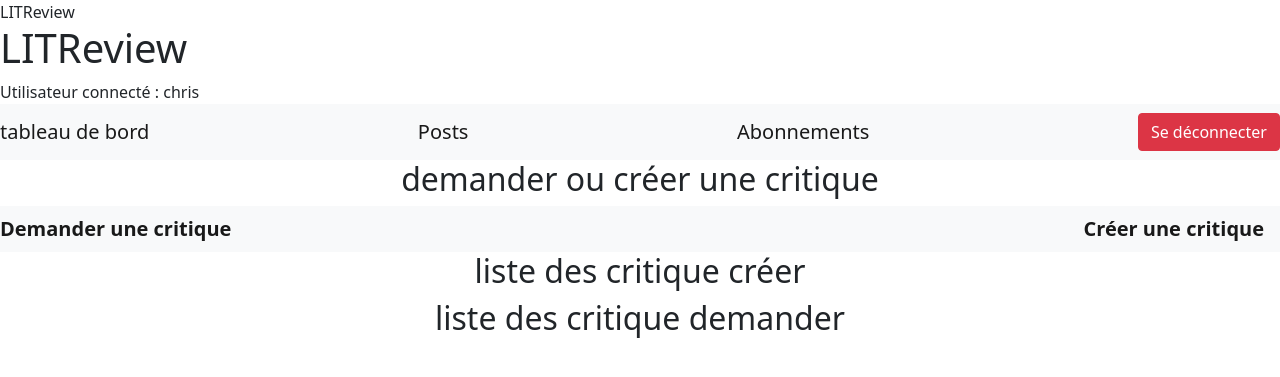
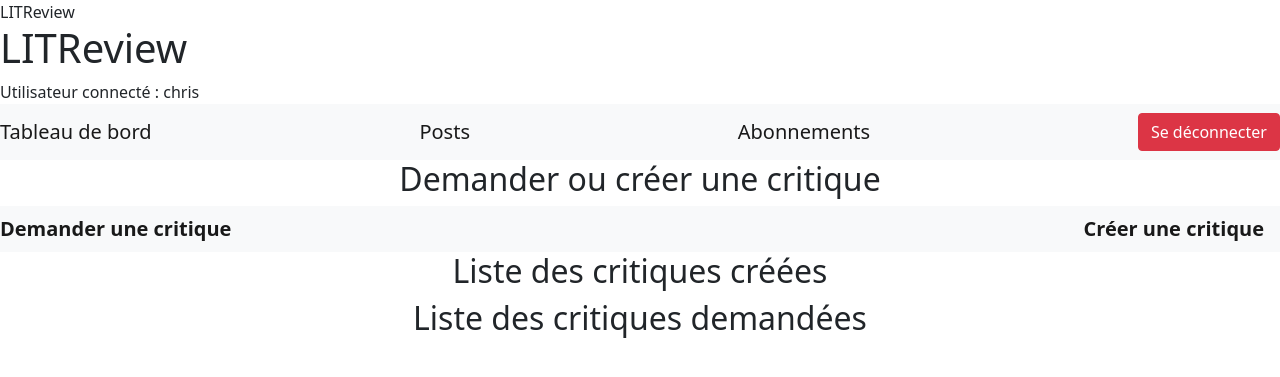
Before and after one commit to chrisopenclass/LITReview, a Django app: page /tableau_de_bord/ in a window 1280 px wide. Shown: the top 377 px of the page. Run offline with Django 4.2, Linux system fonts and the light colour scheme; a user stored in the database is signed in; data comes from the database, SQL or seed files in the repository; both versions use the stored data as it was after the commit.

Commit message:
correction de fautes

```diff
--- a/authentication/templates/authentication/connexion.html
+++ b/authentication/templates/authentication/connexion.html
@@ -8,7 +8,7 @@
     <form method="post">
         {% csrf_token %}
         <div class="form-group">
-            <h2>Connectez vous</h2>
+            <h2>Connectez-vous</h2>
             {{ form.as_p }}
             <button onclick="location.href='{% url 'registration' %}'" class="btn btn-primary">S'inscrire</button>
             <button type="submit" class="btn btn-primary">Se connecter</button>
--- a/authentication/templates/authentication/deconnexion.html
+++ b/authentication/templates/authentication/deconnexion.html
@@ -1,5 +1,5 @@
 {% extends "index.html" %}
 {% block content %}
-    <h2>Vous avez été déconnecter</h2>
+    <h2>Vous avez été déconnecté</h2>
     <button onclick="location.href='{% url 'connexion' %}'" id="btn__goToLogin">Se connecter</button>
 {% endblock content%}
--- a/review/templates/review/critique_creer.html
+++ b/review/templates/review/critique_creer.html
@@ -28,7 +28,7 @@
     {% endif %}
         <h4>titre :</h4>
         <p>{{ post.ticket.titre }}<p>
-        <h4>description :</h4>
+        <h4>Description :</h4>
         <p >{{ post.ticket.description }}</p>
     </div>
     </div>
--- a/review/templates/review/tableau_de_bord.html
+++ b/review/templates/review/tableau_de_bord.html
@@ -1,12 +1,12 @@
 {% extends "index.html" %}
 {% block content %}
-<h2 style="text-align: center;">demander ou créer une critique</h2>
+<h2 style="text-align: center;">Demander ou créer une critique</h2>
 <div class="navbar navbar-light bg-light">
         <strong><a class="navbar-brand" href="{% url 'creer_ticket'%}">Demander une critique</a></strong>
         <strong><a class="navbar-brand" href="{% url 'creer_revue'%}">Créer une critique</a></strong>
     </div>
 
-    <h2 style="text-align: center;">liste des critique créer</h2>
+    <h2 style="text-align: center;">Liste des critiques créées</h2>
     <ul class="list-group">
     {% for post in posts %}
         {% if post.content_type == 'REVIEW' %}
@@ -15,7 +15,7 @@
     {% endfor %}
     </ul>
 
-    <h2 style="text-align: center;">liste des critique demander</h2>
+    <h2 style="text-align: center;">Liste des critiques demandées</h2>
     <ul class="list-group">
     {% for post in posts %}
         {% if post.content_type == 'TICKET' %}
--- a/sub_system/templates/sub_system/abonnement.html
+++ b/sub_system/templates/sub_system/abonnement.html
@@ -1,12 +1,12 @@
 {% extends "index.html" %}
 {% block content %}
-    <h2 style="text-align: center;">entrez le nom de la personne que vous souhaitez suivre</h2>
+    <h2 style="text-align: center;">Entrez le nom de la personne que vous souhaitez suivre</h2>
     <form action="" method="POST" enctype="multipart/form-data">
         {% csrf_token %}
         {{ form }}
         <input type="submit" class="btn btn-info" value="Envoyer">
     </form>
-    <h2 style="text-align: center;">liste de vos Abonnements</h2>
+    <h2 style="text-align: center;">Liste de vos Abonnements</h2>
     <ul class="list-group">
         {% for user in user_follows %}
             {% if  user.user == current_user%}
@@ -17,7 +17,7 @@
         {% empty %}
             <p>Vous ne suivez aucun utilisateurs</p>
         {% endfor %}
-    <h2 style="text-align: center;">liste de vos abonnés</h2>
+    <h2 style="text-align: center;">Liste de vos abonnés</h2>
     <ul class="list-group list-group-flush" >
         {% for subscriber in subscribers %}
             <li class="list-group-item">{{ subscriber.user }}</li>
--- a/templates/index.html
+++ b/templates/index.html
@@ -17,7 +17,7 @@
         {% if user.is_authenticated %}
         <div>Utilisateur connecté : {{ user.username }}
             <div class="navbar navbar-light bg-light">
-                <a class="navbar-brand" href="{% url 'tableau_de_bord'%}">tableau de bord</a>
+                <a class="navbar-brand" href="{% url 'tableau_de_bord'%}">Tableau de bord</a>
                 <a class="navbar-brand" href="{% url 'posts'%}">Posts</a>
                 <a class="navbar-brand" href="{% url 'abonnement'%}">Abonnements</a>
                 <button class="btn btn-danger" onclick="location.href='{% url 'deconnexion' %}'">Se déconnecter</button>
```
Also changed, not shown: db.sqlite3.
